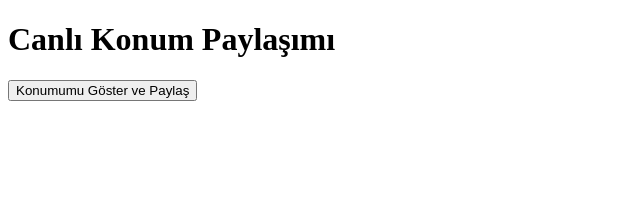
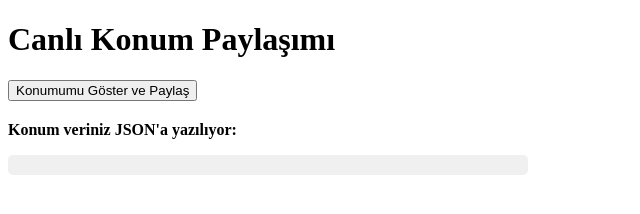
Before and after one commit to ERDEM-COULD/Test, a website: page public/index.html in a window 1280 px wide. Shown: the whole page, without its empty margins (0-640 px from the left). Drawn offline with Linux system fonts and the light colour scheme.

Commit message:
Update index.html

```diff
--- a/public/index.html
+++ b/public/index.html
@@ -7,7 +7,11 @@
 <body>
   <h1>Canlı Konum Paylaşımı</h1>
   <button id="startTracking">Konumumu Göster ve Paylaş</button>
-  <pre id="locationData"></pre>
+
+  <div style="margin-top:20px;">
+    <p><strong>Konum veriniz JSON'a yazılıyor:</strong></p>
+    <pre id="locationData" style="background:#f0f0f0; padding:10px; border-radius:5px; max-width:500px;"></pre>
+  </div>
 
   <script>
     const locationData = document.getElementById('locationData');
@@ -21,7 +25,6 @@
       }
 
       if (watchId) {
-        // İzlemeyi durdurmak istersen
         navigator.geolocation.clearWatch(watchId);
         watchId = null;
         startTracking.textContent = "Konumumu Göster ve Paylaş";
@@ -40,15 +43,6 @@
             timestamp: new Date(position.timestamp).toLocaleString()
           };
           locationData.textContent = JSON.stringify(coords, null, 2);
-
-          // İstersen server'a gönder:
-          /*
-          fetch('/save-location', {
-            method: 'POST',
-            headers: { 'Content-Type': 'application/json' },
-            body: JSON.stringify(coords)
-          });
-          */
         },
         (err) => {
           alert('Konum alınamadı: ' + err.message);
```
